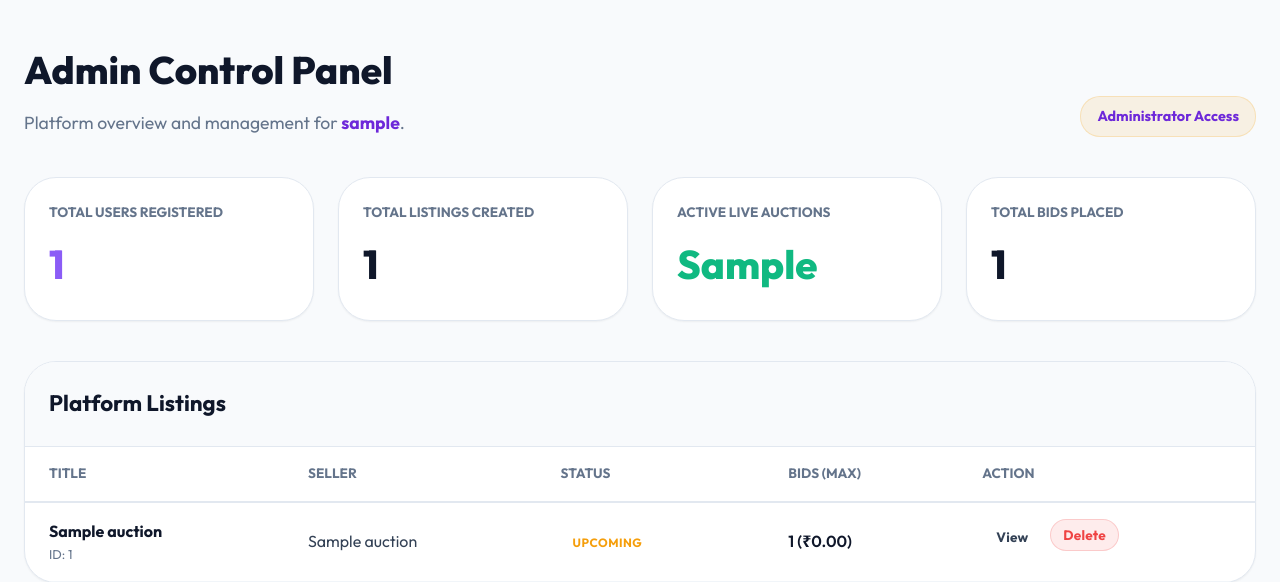
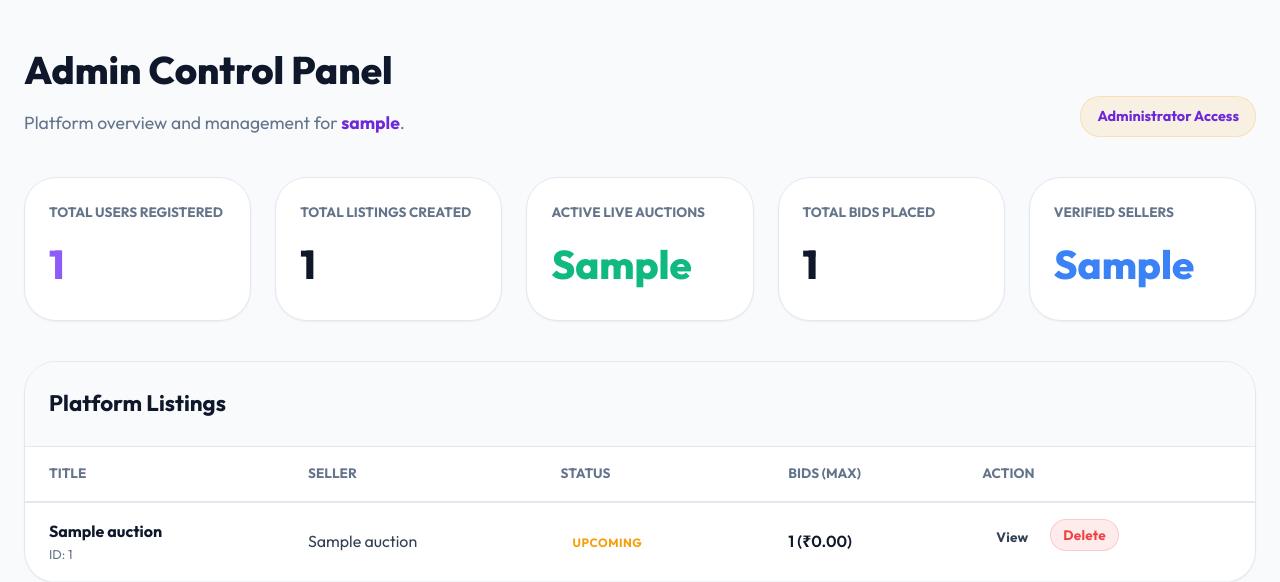
Before and after one commit to aarushsai5/BidSphere, a Flask app: template templates/admin_panel.html in a window 1280 px wide. Shown: the part 78-660 px from the top of the page. Run offline with Flask 3, Linux system fonts and the light colour scheme; a user stored in the database is signed in; tables that the repository leaves empty hold one stand-in row (values such as "Sample post"); the template is opened without the code that fills it: most values are stand-ins (such as "Sample title", 1, 10 or a date in 2020); a database or web service that is not in the repository returns one stand-in record (values such as "Sample title"); some libraries are stand-ins or nearby versions.

Commit message:
feat: add verified seller badge for sellers with 10+ completed trades

```diff
--- a/app.py
+++ b/app.py
@@ -109,6 +109,7 @@ CREATE TABLE IF NOT EXISTS users (
     password    TEXT    NOT NULL,
     role        TEXT    NOT NULL DEFAULT 'bidder',
     is_banned   INTEGER NOT NULL DEFAULT 0,
+    is_verified INTEGER NOT NULL DEFAULT 0,
     created_at  TEXT    NOT NULL DEFAULT (datetime('now'))
 );
 CREATE TABLE IF NOT EXISTS auctions (
@@ -161,6 +162,30 @@ def init_db():
         else:
             conn.executescript(_SQLITE_SCHEMA)
             conn.commit()
+        # Auto-add is_verified column if missing (migration for existing DBs)
+        try:
+            if _use_postgres():
+                cur = conn.cursor()
+                cur.execute("""
+                    DO $$
+                    BEGIN
+                        IF NOT EXISTS (
+                            SELECT 1 FROM information_schema.columns
+                            WHERE table_name='users' AND column_name='is_verified'
+                        ) THEN
+                            ALTER TABLE users ADD COLUMN is_verified BOOLEAN NOT NULL DEFAULT FALSE;
+                        END IF;
+                    END $$;
+                """)
+                conn.commit()
+            else:
+                # SQLite: check if column exists
+                cols = [row[1] for row in conn.execute('PRAGMA table_info(users)').fetchall()]
+                if 'is_verified' not in cols:
+                    conn.execute('ALTER TABLE users ADD COLUMN is_verified INTEGER NOT NULL DEFAULT 0')
+                    conn.commit()
+        except Exception as e:
+            print(f"Migration note (is_verified): {e}")
         print("DB initialized successfully.")
 
 # ─────────────────────────────────────────────────────────────
@@ -214,15 +239,56 @@ def process_image_to_datauri(image_file, filename, max_size=800, quality=80):
 
 
 # ─────────────────────────────────────────────────────────────
+# Verified Seller helpers
+# ─────────────────────────────────────────────────────────────
+
+def get_seller_completed_trades(seller_id):
+    """Count completed transactions for auctions owned by a seller."""
+    row = db_execute('''
+        SELECT COUNT(*) as c FROM transactions t
+        JOIN auctions a ON t.auction_id = a.id
+        WHERE a.seller_id = ? AND t.status = 'completed'
+    ''', (seller_id,)).fetchone()
+    return row['c'] if row else 0
+
+def check_and_update_verification(seller_id):
+    """If seller has 10+ completed trades, mark them as verified."""
+    user = db_execute('SELECT is_verified FROM users WHERE id = ?', (seller_id,)).fetchone()
+    if user and not user['is_verified']:
+        count = get_seller_completed_trades(seller_id)
+        if count >= 10:
+            db_execute('UPDATE users SET is_verified = ? WHERE id = ?', (True, seller_id))
+            db_commit()
+            return True
+    return user['is_verified'] if user else False
+
+def is_seller_verified(seller_id):
+    """Check if a seller is verified (reads from DB, auto-upgrades if needed)."""
+    user = db_execute('SELECT is_verified, role FROM users WHERE id = ?', (seller_id,)).fetchone()
+    if not user:
+        return False
+    if user['is_verified']:
+        return True
+    # Auto-check: maybe they just hit 10 trades
+    if user['role'] == 'seller':
+        count = get_seller_completed_trades(seller_id)
+        if count >= 10:
+            db_execute('UPDATE users SET is_verified = ? WHERE id = ?', (True, seller_id))
+            db_commit()
+            return True
+    return False
+
+# ─────────────────────────────────────────────────────────────
 # Auth helpers
 # ─────────────────────────────────────────────────────────────
 
 class User:
-    def __init__(self, id, username, email, role):
+    def __init__(self, id, username, email, role, is_verified=False):
         self.id = id
         self.username = username
         self.email = email
         self.role = role
+        self.is_verified = is_verified
 
 @app.before_request
 def load_logged_in_user():
@@ -233,7 +299,8 @@ def load_logged_in_user():
         row = db_execute('SELECT * FROM users WHERE id = ?', (user_id,)).fetchone()
         if row:
             g.user = User(id=row['id'], username=row['username'],
-                          email=row['email'], role=row['role'])
+                          email=row['email'], role=row['role'],
+                          is_verified=bool(row['is_verified']))
         else:
             g.user = None
 
@@ -286,10 +353,11 @@ def index():
 
     auctions = []
     for row in auctions_rows:
-        seller = db_execute('SELECT username FROM users WHERE id = ?', (row['seller_id'],)).fetchone()
+        seller = db_execute('SELECT username, is_verified FROM users WHERE id = ?', (row['seller_id'],)).fetchone()
         bids = db_execute('SELECT COUNT(*) as c, MAX(amount) as m FROM bids WHERE auction_id = ?', (row['id'],)).fetchone()
         auc = dict(row)
         auc['seller_name'] = seller['username'] if seller else 'Unknown'
+        auc['seller_verified'] = bool(seller['is_verified']) if seller else False
         auc['bid_count'] = bids['c'] if bids else 0
         auc['highest_bid'] = bids['m'] if bids['m'] else None
         auctions.append(auc)
@@ -476,8 +544,9 @@ def auction_detail(auction_id):
         return redirect(url_for('index'))
 
     auction = dict(row)
-    seller = db_execute('SELECT username FROM users WHERE id = ?', (auction['seller_id'],)).fetchone()
+    seller = db_execute('SELECT username, is_verified FROM users WHERE id = ?', (auction['seller_id'],)).fetchone()
     auction['seller_name'] = seller['username'] if seller else 'Unknown'
+    auction['seller_verified'] = bool(seller['is_verified']) if seller else False
 
     bids = db_execute('''
         SELECT b.amount, b.created_at, u.username as bidder_name
@@ -566,12 +635,13 @@ def admin_panel():
     stats['total_auctions'] = db_execute('SELECT COUNT(*) as c FROM auctions').fetchone()['c']
     stats['active_auctions'] = db_execute("SELECT COUNT(*) as c FROM auctions WHERE status = 'live'").fetchone()['c']
     stats['total_bids'] = db_execute('SELECT COUNT(*) as c FROM bids').fetchone()['c']
+    stats['verified_sellers'] = db_execute("SELECT COUNT(*) as c FROM users WHERE is_verified = true AND role = 'seller'").fetchone()['c'] if _use_postgres() else db_execute("SELECT COUNT(*) as c FROM users WHERE is_verified = 1 AND role = 'seller'").fetchone()['c']
 
     users = db_execute('SELECT * FROM users ORDER BY created_at DESC').fetchall()
 
     auctions = []
     rows = db_execute('''
-        SELECT a.*, u.username as seller_name
+        SELECT a.*, u.username as seller_name, u.is_verified as seller_verified
         FROM auctions a
         JOIN users u ON a.seller_id = u.id
         ORDER BY a.created_at DESC
--- a/database/schema.sql
+++ b/database/schema.sql
@@ -10,6 +10,7 @@ CREATE TABLE IF NOT EXISTS users (
     password    TEXT    NOT NULL,
     role        TEXT    NOT NULL DEFAULT 'bidder',   -- admin | seller | bidder
     is_banned   BOOLEAN NOT NULL DEFAULT FALSE,
+    is_verified BOOLEAN NOT NULL DEFAULT FALSE,
     created_at  TIMESTAMPTZ NOT NULL DEFAULT now()
 );
 
--- a/templates/admin_panel.html
+++ b/templates/admin_panel.html
@@ -48,6 +48,13 @@
                 style="color: var(--gray-500); font-weight: 700; font-size: 0.85rem; text-transform: uppercase; margin-bottom: 8px;">
                 Total Bids Placed</div>
             <div style="font-size: 2.5rem; font-weight: 800; color: var(--gray-900);">{{ stats.total_bids }}</div>
+        </div>
+        <div style="background: var(--white); padding: 24px; border-radius: var(--radius-lg); border: 1px solid var(--gray-200); box-shadow: var(--shadow-sm); transition: transform 0.3s;"
+            onmouseover="this.style.transform='translateY(-5px)'" onmouseout="this.style.transform='none'">
+            <div
+                style="color: var(--gray-500); font-weight: 700; font-size: 0.85rem; text-transform: uppercase; margin-bottom: 8px;">
+                Verified Sellers</div>
+            <div style="font-size: 2.5rem; font-weight: 800; color: #3b82f6;">{{ stats.verified_sellers }}</div>
         </div>
     </div>
 
@@ -136,7 +143,7 @@
                                         {{ u.username[0] | upper }}
                                     </div>
                                     <div>
-                                        <div style="font-weight: 700; color: var(--gray-900);">{{ u.username }}</div>
+                                        <div style="font-weight: 700; color: var(--gray-900);">{{ u.username }}{% if u.is_verified %}<span class="verified-badge" title="Verified Seller — 10+ successful trades">✓</span>{% endif %}</div>
                                         <div style="font-size: 0.8rem; color: var(--gray-500);">{{ u.email }}</div>
                                     </div>
                                 </div>
--- a/templates/auction_detail.html
+++ b/templates/auction_detail.html
@@ -42,7 +42,7 @@
         <div>
             <h1 class="card-title" style="font-size: 2.2rem; margin-bottom: 8px;">{{ auction.title }}</h1>
             <p style="color: var(--gray-500); margin-bottom: 24px;">Listed by <span
-                    style="font-weight: 700; color: var(--secondary);">{{ auction.seller_name }}</span></p>
+                    style="font-weight: 700; color: var(--secondary);">{{ auction.seller_name }}</span>{% if auction.seller_verified %}<span class="verified-badge" title="Verified Seller — 10+ successful trades">✓</span>{% endif %}</p>
 
             <div
                 style="background: var(--gray-50); padding: 24px; border-radius: var(--radius); border: 1px solid var(--gray-200); margin-bottom: 32px;">
--- a/templates/dashboard.html
+++ b/templates/dashboard.html
@@ -8,7 +8,7 @@
         <div>
             <h1 style="font-size: 2.4rem; font-weight: 800; color: var(--secondary);">My Dashboard</h1>
             <p style="color: var(--gray-500); font-size: 1.1rem; margin-top: 8px;">
-                Welcome back, <span style="font-weight: 700; color: var(--primary-dark);">{{ current_user.username }}</span>.
+                Welcome back, <span style="font-weight: 700; color: var(--primary-dark);">{{ current_user.username }}</span>{% if current_user.is_verified %}<span class="verified-badge" title="Verified Seller — 10+ successful trades">✓</span>{% endif %}.
                 Here's an overview of your activity.
             </p>
         </div>
--- a/templates/index.html
+++ b/templates/index.html
@@ -153,7 +153,7 @@
             <div class="card-body">
                 <h3 class="card-title">{{ auction.title }}</h3>
                 <p class="card-seller">listed by <span style="font-weight: 600; color: var(--secondary);">{{
-                        auction.seller_name }}</span></p>
+                        auction.seller_name }}</span>{% if auction.seller_verified %}<span class="verified-badge" title="Verified Seller — 10+ successful trades">✓</span>{% endif %}</p>
                 <div class="card-info">
                     <div class="card-price">
                         <span class="label">Current Bid</span>
```
Also changed, not shown: static/style.css (+87 -0 lines).
